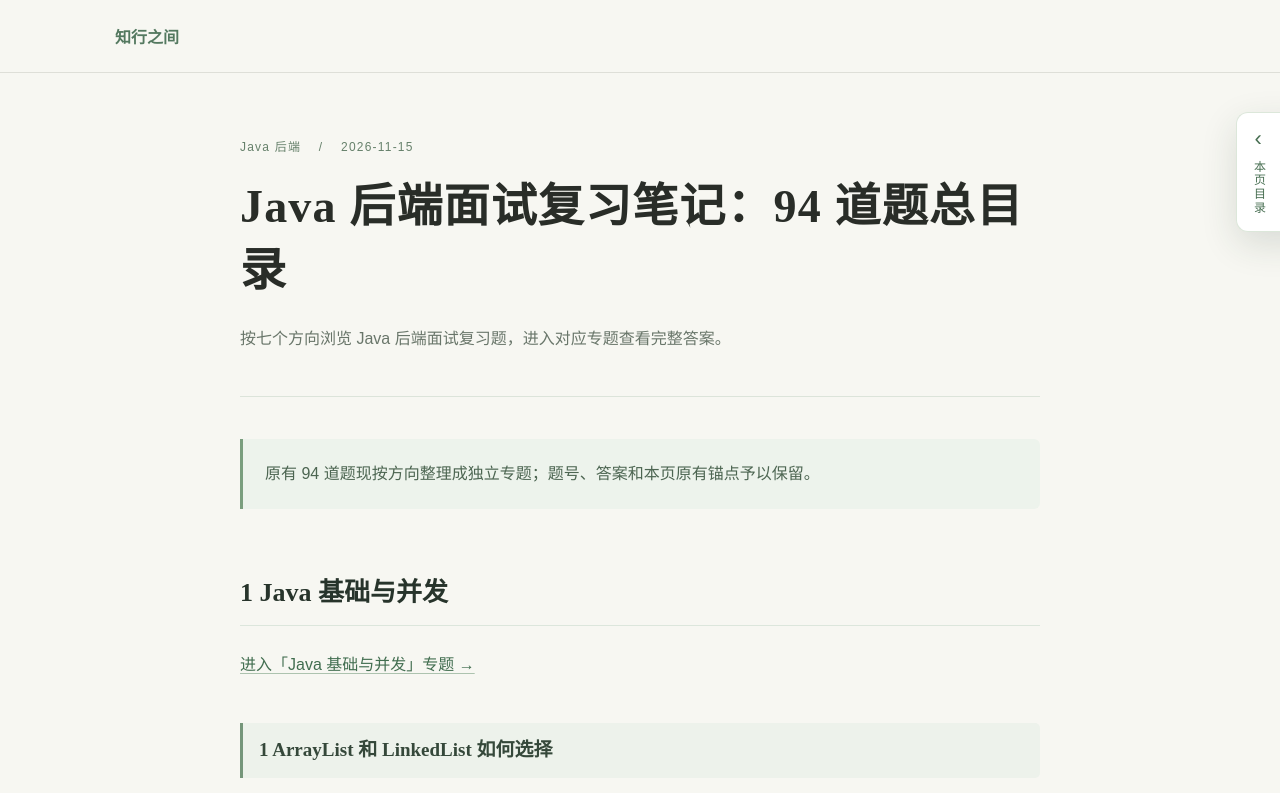
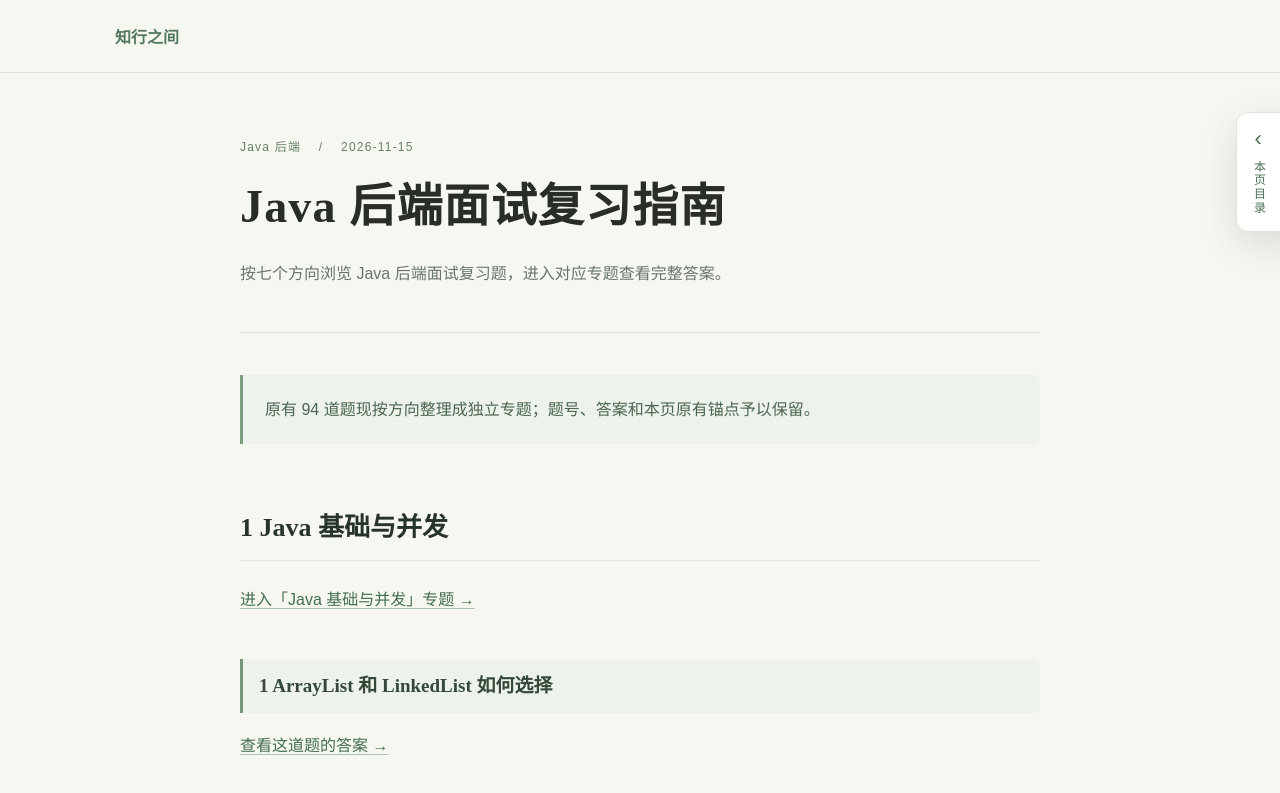
Before and after one commit to jameswang01/zhixing-blog, an Astro site: page /posts/java-backend-interview-94 in a window 1280 px wide. Shown: the top 793 px of the page. Built offline with nearby package versions, Linux system fonts and the light colour scheme; Astro itself is replaced by a stand-in of ours.

Commit message:
Rename Java interview study guide

```diff
--- a/src/content/posts/java-backend-interview-94.md
+++ b/src/content/posts/java-backend-interview-94.md
@@ -1,5 +1,5 @@
 ---
-title: "Java 后端面试复习笔记：94 道题总目录"
+title: "Java 后端面试复习指南"
 description: "按七个方向浏览 Java 后端面试复习题，进入对应专题查看完整答案。"
 date: "2026-11-15"
 category: "Java 后端"
```
